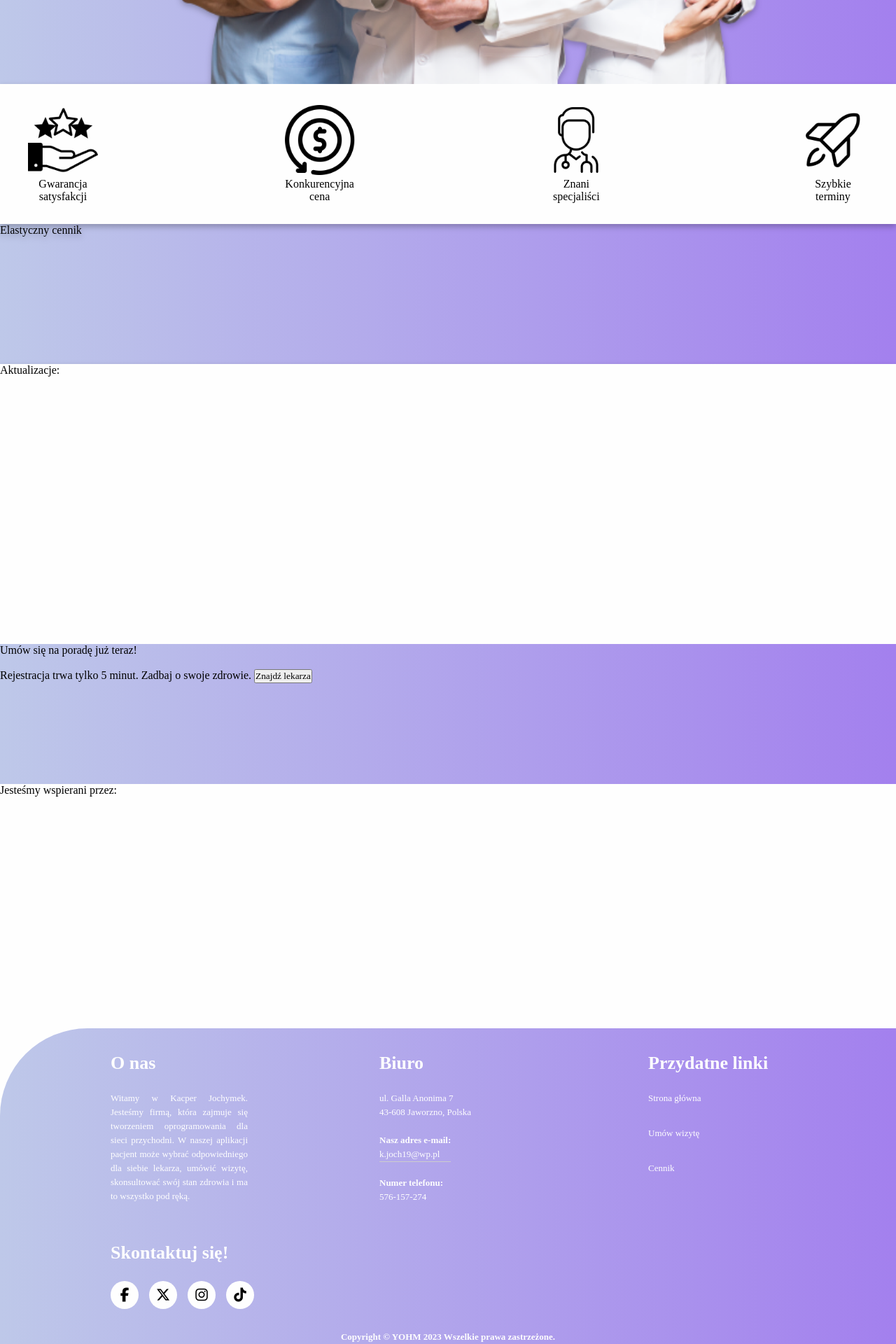
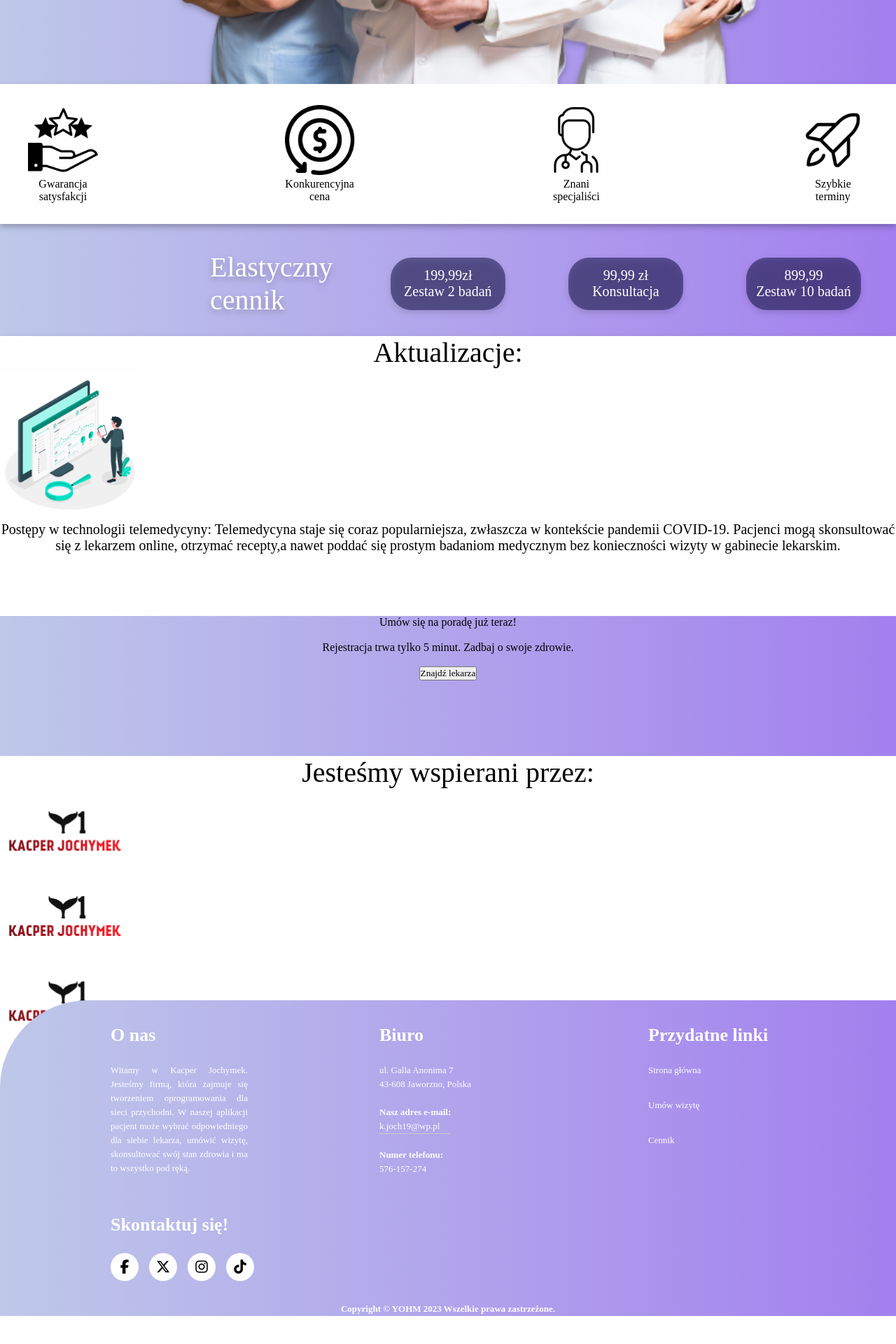
Before and after one commit to KacperJochymek/EngineerProject, a PHP site: page / in a window 1280 px wide. Shown: the part 648-2568 px from the top of the page at 70% size. After the commit the page ends 2528 px from the top, so only its background shows below. Run offline with PHP 8.4, Linux system fonts and the light colour scheme; some libraries are stand-ins or nearby versions.

Commit message:
Aktualizacja strony glownej i cssa

```diff
--- a/index.php
+++ b/index.php
@@ -60,8 +60,6 @@ if (isset($_SESSION["user"])) {
         i bezpiecznie, a to wszystko <br> w jednym miejscu.
     </div>
 
-    <br><br><br><br><br><br><br><br><br><br><br><br><br><br><br><br><br><br><br><br><br><br><br><br><br><br><br><br><br><br><br><br><br><br><br><br>
-
     <div class="ikony_dwa">
         <div id="obrazek_jeden">
             <img src="./images/gwarancja_satysfakcji.png" alt="">
@@ -84,22 +82,40 @@ if (isset($_SESSION["user"])) {
 
     <div class="cennik">
         Elastyczny cennik
+        <div class="badania">199,99zł <br> Zestaw 2 badań</div>
+        <div class="badania">99,99 zł <br> Konsultacja</div>
+        <div class="badania">899,99 <br> Zestaw 10 badań</div>
     </div>
 
     <div class="informacja">
         Aktualizacje:
+
+        <div class="logo">
+        <img src="./images/Analiza-danych.jpg" alt="">
+        </div>
+
+        <div class="tekst-aktualizacje">
+        Postępy w technologii telemedycyny: Telemedycyna staje się coraz popularniejsza, zwłaszcza w kontekście pandemii COVID-19.
+        Pacjenci mogą skonsultować się z lekarzem online, otrzymać recepty,a nawet poddać się prostym badaniom medycznym
+        bez konieczności wizyty w gabinecie lekarskim.
+        </div>
     </div>
 
     <div class="umow_sie">
         Umów się na poradę już teraz! <br><br>
 
-        Rejestracja trwa tylko 5 minut. Zadbaj o swoje zdrowie.
+        Rejestracja trwa tylko 5 minut. Zadbaj o swoje zdrowie. <br><br>
 
         <button>Znajdź lekarza</button>
     </div>
 
     <div class="patroni">
         Jesteśmy wspierani przez:
+        <div class="logo">
+            <img src="/images/logo.png" alt="">
+            <img src="/images/logo.png" alt="">
+            <img src="/images/logo.png" alt="">
+        </div>
     </div>
 
     <footer>
--- a/style.css
+++ b/style.css
@@ -183,6 +183,7 @@ nav ul li a.active {
 }
 
 .ikony_dwa {
+    margin-top: 648px;
     width: 100%;
     height: 200px;
     background: #fefefe;
@@ -214,26 +215,6 @@ nav ul li a.active {
     float: left;
     width: 100px;
     text-align: center;
-}
-
-.cennik {
-    font-weight: 400;
-    height: 200px;
-}
-
-.informacja {
-    background-color: #fefefe;
-    height: 400px;
-}
-
-.umow_sie {
-    background: linear-gradient(to right, #BEC8E9, #a380ee);
-    height: 200px;
-}
-
-.patroni {
-    background-color: #fefefe;
-    height: 800px;
 }
 
 footer {
@@ -327,3 +308,64 @@ hr {
     margin-top: 30px;
     text-align: justify;
 }
+
+.badania {
+    box-sizing: border-box;
+    width: 220px;
+    height: 75px;
+    font-size: 20px;
+    margin-right: 50px;
+    background: rgba(16, 15, 66, 0.53);
+    border-radius: 30px;
+    text-align: center;
+    display: flex;
+    justify-content: center;
+    align-items: center;
+    cursor: pointer;
+}
+
+
+.cennik {
+    margin-top: 10px;
+    margin-left: 300px;
+    font-weight: 400;
+    height: 150px;
+    color: #fefefe;
+    font-weight: 300;
+    font-size: 40px;
+    display: flex;
+    flex-direction: row;
+    align-items: center;
+}
+
+.cennik .badania {
+    margin-left: 40px;
+}
+
+
+.informacja {
+    background-color: #fefefe;
+    height: 400px;
+    text-align: center;
+    font-weight: 350;
+    font-size: 40px;
+}
+
+.tekst-aktualizacje{
+    font-size: 20px;
+    display: flex;
+}
+
+.umow_sie {
+    background: linear-gradient(to right, #BEC8E9, #a380ee);
+    height: 200px;
+    text-align: center;
+}
+
+.patroni {
+    background-color: #fefefe;
+    height: 800px;
+    text-align: center;
+    font-size: 40px;
+    font-weight: 500;
+}
```
Also changed, not shown: images/Analiza-danych.jpg (renamed from images/Analiza danych.jpg).
